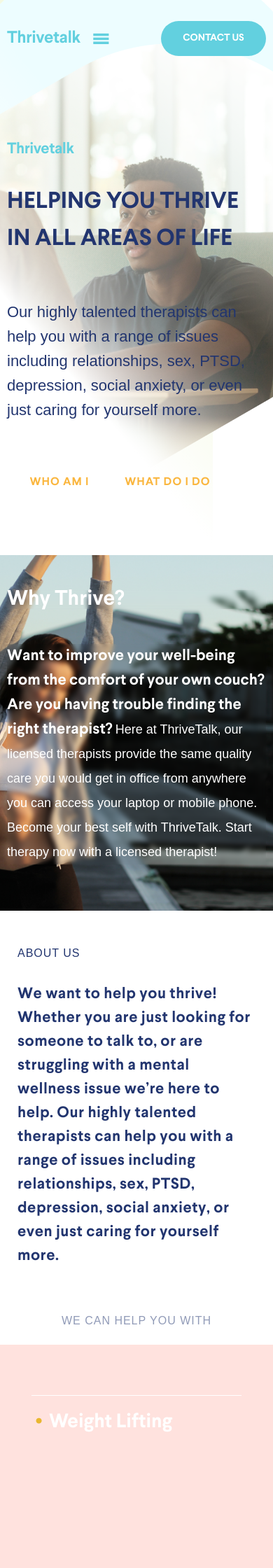
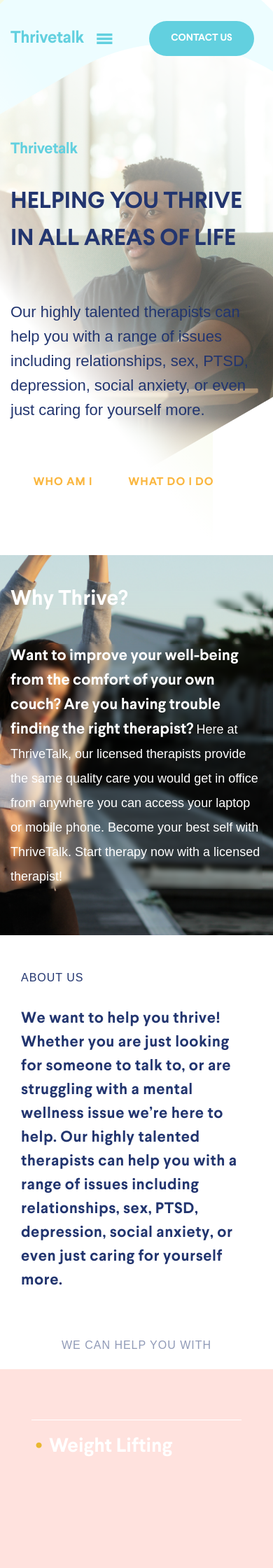
Before and after one commit to ArinaMorskaya/MarynaMorgunova, a PHP site: page / in a window 390 px wide; the page is wider, and only the part inside the window is pictured. Shown: the top 2240 px of that part at 70% size. Run offline with PHP 8.4, Linux system fonts and the light colour scheme; some web fonts are replaced.

Commit message:
Project 2

```diff
--- a/Projects/ThriveTalk Landing Page/css/responsive.css
+++ b/Projects/ThriveTalk Landing Page/css/responsive.css
@@ -5,7 +5,7 @@
 }
 @media (max-width: 1199px) {
   body .page .header .container {
-    padding: 0 10px;
+    padding: 0 15px;
   }
   body .page .banner {
     padding-top: 180px;
@@ -15,17 +15,17 @@
     background-position: bottom, top 15px right, top right;
   }
   body .page .banner .container {
-    padding: 0 10px;
+    padding: 0 15px;
   }
   body .page .banner .container .content h1 {
     font-size: 40px;
     margin: 35px 0;
   }
   body .page .whyThrive .container {
-    padding: 95px 10px;
+    padding: 95px 15px;
   }
   body .page .aboutUs {
-    padding: 75px 0;
+    padding: 75px 15px;
   }
   body .page .services .servicesItem {
     width: 50%;
@@ -46,7 +46,7 @@
     padding: 50px 0;
   }
   body .page .contactUs .container {
-    padding: 0 10px;
+    padding: 0 15px;
   }
   body .page .contactUs .container h3 {
     margin-bottom: 100px;
@@ -85,7 +85,7 @@
     background: url(../img/bg_WhyThrive.png) center / cover no-repeat, #62d0df;
   }
   body .page .whyThrive .container {
-    padding: 75px 10px;
+    padding: 75px 15px;
   }
   body .page .aboutUs .container h3 {
     margin-bottom: 30px;
@@ -188,6 +188,7 @@
     display: flex;
     flex-wrap: nowrap;
     justify-content: space-between;
+    width: 100%;
   }
   body .page .header .container div:first-child div {
     position: relative;
@@ -212,7 +213,7 @@
     font-size: 33px;
   }
   body .page .whyThrive .container {
-    padding: 50px 10px;
+    padding: 50px 15px;
   }
   body .page .whyThrive .container h2 {
     font-size: 30px;
@@ -225,7 +226,7 @@
     font-size: 18px;
   }
   body .page .aboutUs {
-    padding: 50px 10px;
+    padding: 50px 15px;
   }
   body .page .aboutUs .container p {
     font-size: 22px;
@@ -251,6 +252,9 @@
     line-height: 35px;
     margin-bottom: 30px;
   }
+  body .page footer {
+    padding: 0 15px;
+  }
   body .page footer .container {
     padding: 40px 0 70px;
   }
--- a/Projects/ThriveTalk Landing Page/css/responsive.less
+++ b/Projects/ThriveTalk Landing Page/css/responsive.less
@@ -16,7 +16,7 @@
         .page {
             .header {
                 .container {
-                    padding: 0 10px;
+                    padding: 0 15px;
                 }
             }
             .banner{
@@ -27,7 +27,7 @@
                     background-position: bottom, top 15px right, top right;
                 }
                 .container {
-                    padding: 0 10px;
+                    padding: 0 15px;
                     .content {
                         h1 {
                             font-size: 40px;
@@ -38,11 +38,11 @@
             }
             .whyThrive {
                 .container {
-                    padding: 95px 10px;
+                    padding: 95px 15px;
                 }
             }
             .aboutUs {
-                padding: 75px 0;
+                padding: 75px 15px;
             }
             .services {
                .servicesItem {
@@ -70,7 +70,7 @@
             .contactUs {
                 padding: 50px 0;
                 .container {
-                    padding: 0 10px;
+                    padding: 0 15px;
                     h3 {
                         margin-bottom: 100px;
                     }
@@ -124,7 +124,7 @@
             .whyThrive {
                 background: url(../img/bg_WhyThrive.png) center / cover no-repeat, @skyBlue;
                 .container {
-                    padding: 75px 10px;
+                    padding: 75px 15px;
                 }
             }
             .aboutUs {
@@ -295,6 +295,7 @@
                             display: flex;
                             flex-wrap: nowrap;
                             justify-content: space-between;
+                            width: 100%;
                             div {
                                 position: relative;
                                 &:nth-child(1), &:nth-child(3) {
@@ -326,7 +327,7 @@
             }
             .whyThrive {
                 .container {
-                    padding: 50px 10px;
+                    padding: 50px 15px;
                     h2 {
                         font-size: 30px;
                         margin-bottom: 50px;
@@ -341,7 +342,7 @@
 
             }
             .aboutUs {
-                padding: 50px 10px;
+                padding: 50px 15px;
                 .container {
                     p {
                         font-size: 22px;
@@ -380,6 +381,7 @@
                 }
              }
             footer {
+                padding: 0 15px;
                 .container {
                     padding: 40px 0 70px;
                     .content {
--- a/Projects/ThriveTalk Landing Page/css/style.css
+++ b/Projects/ThriveTalk Landing Page/css/style.css
@@ -249,6 +249,7 @@
   padding: 95px 70px 0;
   background: #22356f;
   height: 360px;
+  overflow: hidden;
 }
 body .page .weCanHelp .owl-carousel .slide:hover h2::after {
   animation: line 0.7s linear;
--- a/Projects/ThriveTalk Landing Page/css/style.less
+++ b/Projects/ThriveTalk Landing Page/css/style.less
@@ -8,6 +8,7 @@
     margin: 0;
     box-sizing: border-box;
 }
+
 html {
     scroll-behavior: smooth;
 }
@@ -270,6 +271,7 @@
                     padding: 95px 70px 0;
                     background: @darkBlue;
                     height: 360px;
+                    overflow: hidden;
                     &:hover h2 {
                         &::after {
                             animation: line 0.7s linear;
--- a/Projects/ThriveTalk Landing Page/index.html
+++ b/Projects/ThriveTalk Landing Page/index.html
@@ -229,8 +229,7 @@
         <footer>
             <div class="container">
                 <div class="row justify-content-between ">
-                    <div class="col-xl-5 col-lg-4">
-                    </div>
+                    <div class="col-xl-5 col-lg-4"></div>
                     <div class="col-xl-2 col-lg-2 col-md-4 col-sm-4 content" >
                         <h4>SOME INFO</h4>
                         <p>Lorem ipsum dolor sit amet, consectetuer adipiscing elit. Aenean commodo ligula.</p>
```
